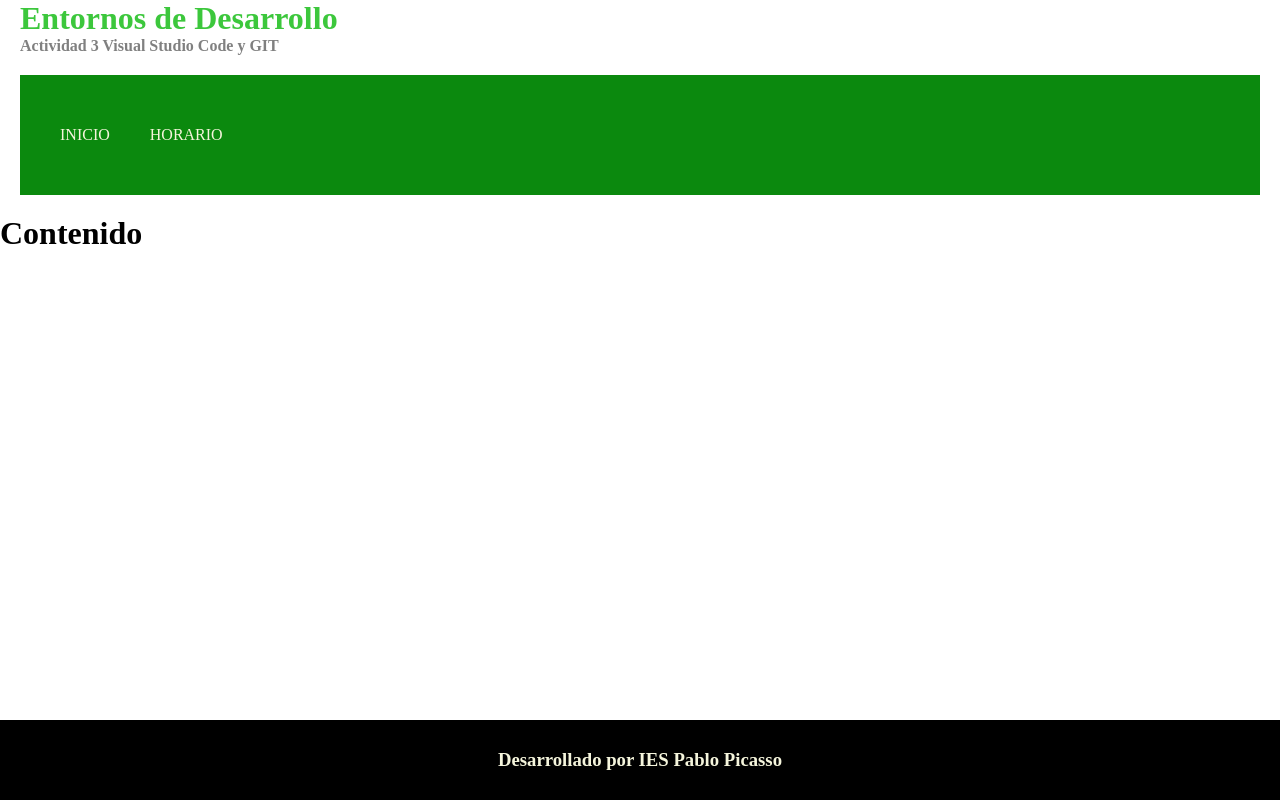
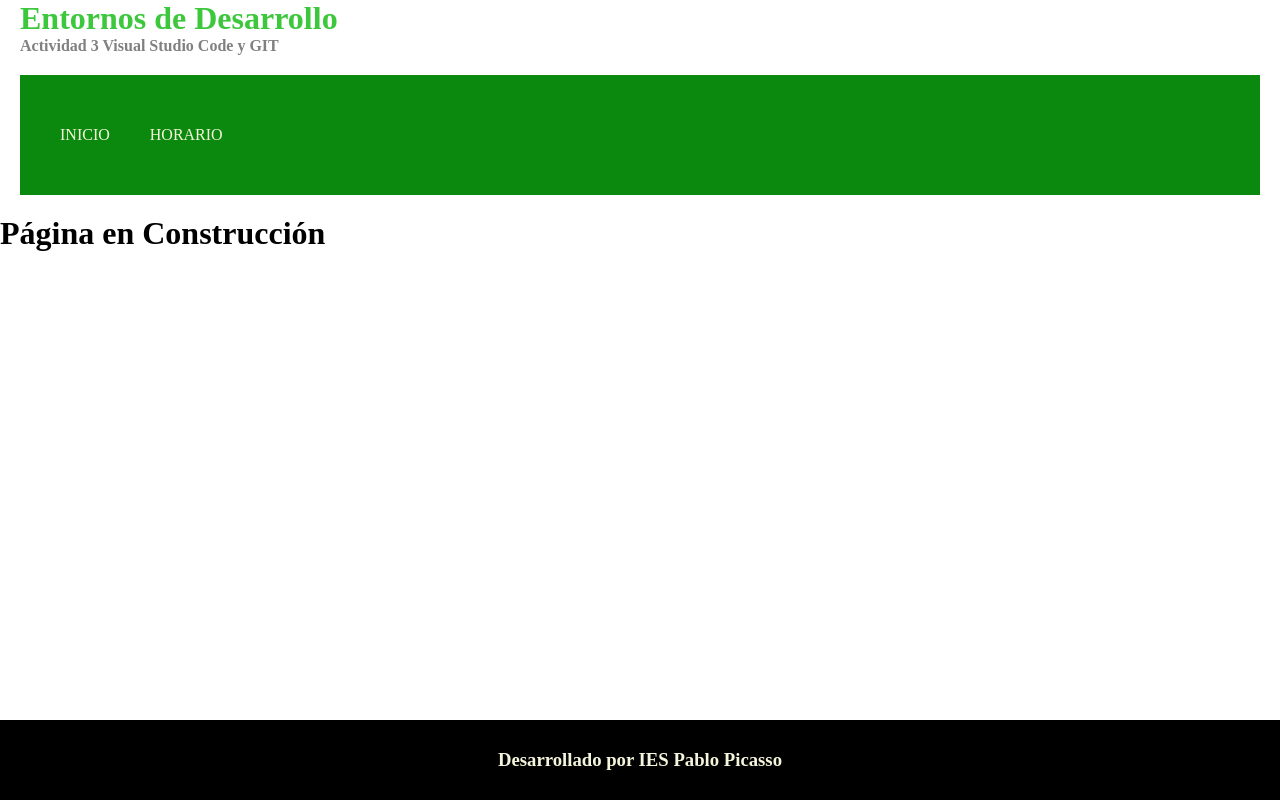
Before and after one commit to Lolotron81/Act3VSCodeGIT_Manuel, a plain HTML site: page Web Picasso/index.html in a window 1280 px wide. Drawn offline with Linux system fonts and the light colour scheme.

Commit message:
Cambiamos el texto de la página principal.

```diff
--- a/Web Picasso/index.html
+++ b/Web Picasso/index.html
@@ -20,7 +20,7 @@
         </div>
     </nav>
 
-   <h1> Contenido </h1>
+   <h1> Página en Construcción </h1>
 
     <footer >
         <div class="pie">
```
